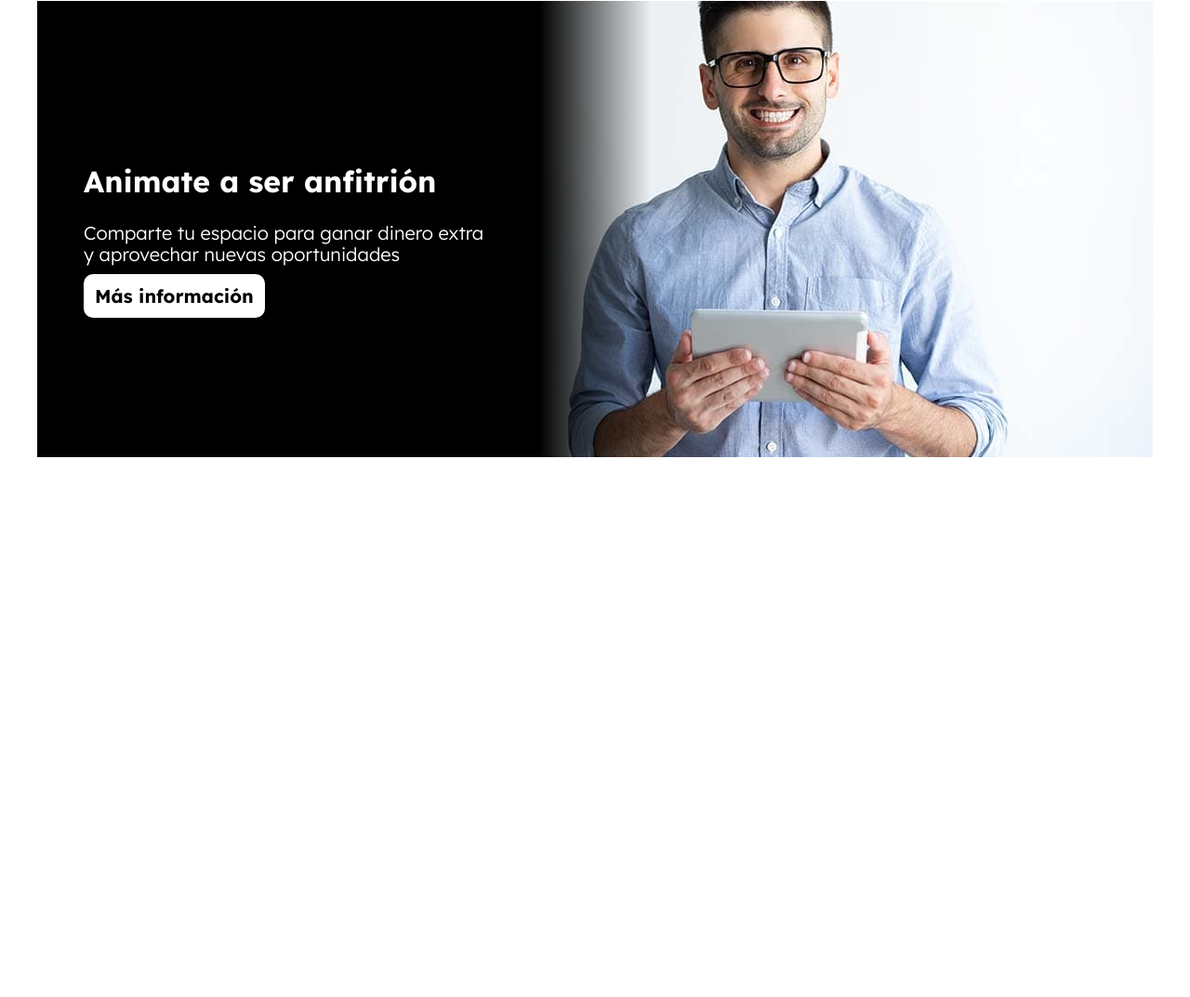
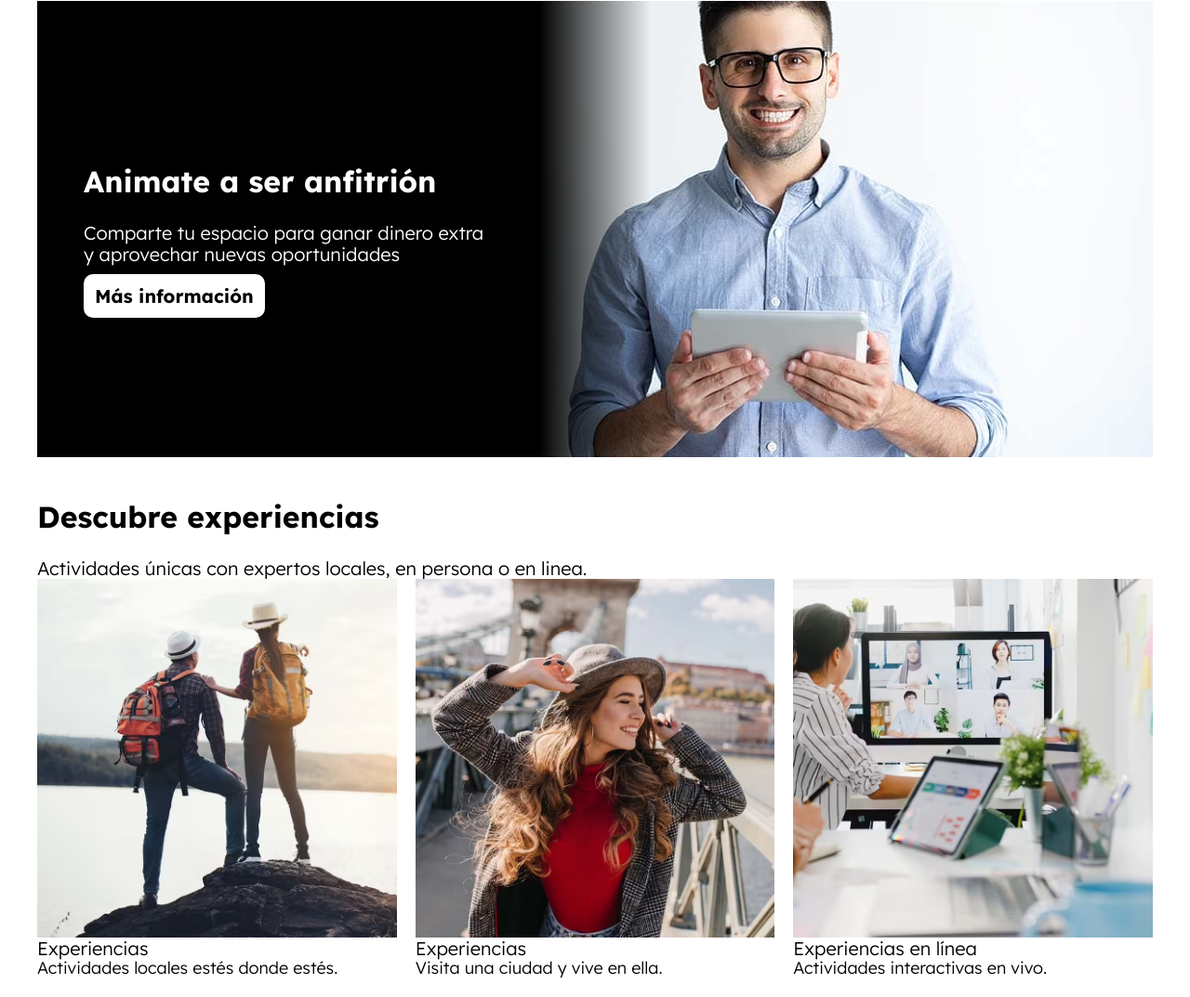
Before and after one commit to joelcascar/proyecto-clon-airbnb, a website: page index.html in a window 1280 px wide. Shown: the part 1620-2693 px from the top of the page at 93% size. Before the commit the page ends 2112 px from the top, so only its background shows below. Drawn offline with Linux system fonts and the light colour scheme.

Commit message:
experiencias finalizado

```diff
--- a/index.html
+++ b/index.html
@@ -216,6 +216,43 @@
                 <a href="#" class="anfitrion__enlace">Más información</a>
             </div>
         </section>
+
+        <!-- Sección principal experiencias -->
+
+        <main class="experiencias contenedor seccion">
+            <h2 class="experiencias__heading">Descubre experiencias</h2>
+            <p class="experiencias__descripcion">Actividades únicas con expertos locales, en persona o en linea.</p>
+            <div class="experiencias__listado">
+                <div class="experiencia">
+                    <picture>
+                        <source srcset="build/img/experiencia_1.avif" type="image/avif">
+                        <source srcset="build/img/experiencia_1.webp" type="image/webp">
+                        <img loading="lazy" src="build/img/experiencia_1.jpg" alt="imagen experiencia" width="800" height="800">
+                    </picture>
+                    <p class="experinecia__titulo">Experiencias</p>
+                    <p class="experiencia__descripcion">Actividades locales estés donde estés.</p>
+                </div> <!-- experiencia -->
+                <div class="experiencia">
+                    <picture>
+                        <source srcset="build/img/experiencia_2.avif" type="image/avif">
+                        <source srcset="build/img/experiencia_2.webp" type="image/webp">
+                        <img loading="lazy" src="build/img/experiencia_2.jpg" alt="imagen experiencia" width="800" height="800">
+                    </picture>
+                    <p class="experinecia__titulo">Experiencias</p>
+                    <p class="experiencia__descripcion">Visita una ciudad y vive en ella.</p>
+                </div> <!-- experiencia -->
+                <div class="experiencia">
+                    <picture>
+                        <source srcset="build/img/experiencia_3.avif" type="image/avif">
+                        <source srcset="build/img/experiencia_3.webp" type="image/webp">
+                        <img loading="lazy" src="build/img/experiencia_3.jpg" alt="imagen experiencia" width="800" height="800">
+                    </picture>
+                    <p class="experinecia__titulo">Experiencias en línea</p>
+                    <p class="experiencia__descripcion">Actividades interactivas en vivo.</p>
+                </div> <!-- experiencia -->
+            </div>
+        </main>
+
 </body>
 </html>
 
--- /dev/null
+++ b/src/scss/ui/contenido/_experiencias.scss
@@ -0,0 +1,31 @@
+@use "base/variables" as v;
+@use "base/mixins" as m;
+
+.experiencias{
+    &__listado{
+        display: grid;
+        grid-template-columns: repeat(3, 30rem);
+        column-gap: 2rem;
+        @include m.scrollHorizontal;
+        @include m.tablet{
+            @include m.grid(3, 2rem);
+            overflow-x: unset;
+
+        }
+    }
+}
+
+.experiencia{
+    &__imagen{
+        border-radius: 1rem;
+    }
+    &__titulo{
+        font-weight: 700;
+        font-size: 2rem;
+    }
+
+    &__descripcion{
+        font-size: 1.8rem;
+    }
+
+}
--- a/src/scss/ui/contenido/_index.scss
+++ b/src/scss/ui/contenido/_index.scss
@@ -1,3 +1,4 @@
 @forward "destinos";
 @forward "lugares";
 @forward "anfitrion";
+@forward "experiencias";
```
Also changed, not shown: build/css/app.css, 1 other file.
